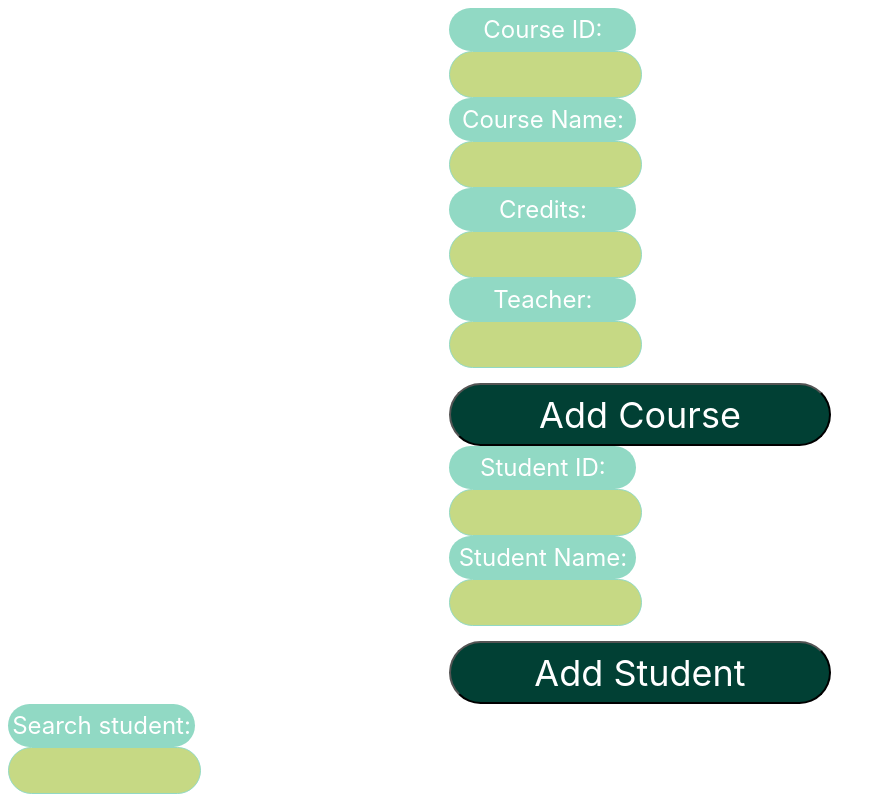
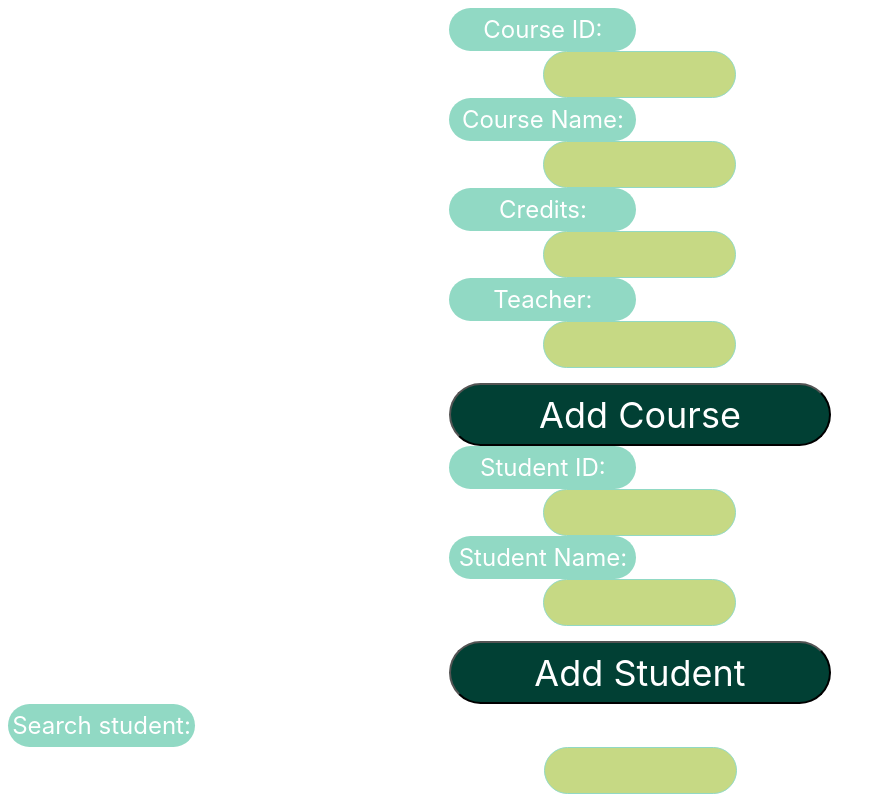
Before and after one commit to DBfp/DB_fp, a React (Create React App) app in the folder client/: page / in a window 1280 px wide. Shown: the top 800 px of the page, without its empty margins (0-886 px from the left). Built offline with nearby package versions, Linux system fonts and the light colour scheme; no server answers.

Commit message:
Update App.css

```diff
--- a/client/src/App.css
+++ b/client/src/App.css
@@ -15,13 +15,15 @@
 }
 
 input {
-  align-items: center;
+  /*align-items: center;*/
+  margin-left: auto;
+  margin-right: auto;
   width: 220px;
   height: 56px;
   flex-shrink: 0;
   border-radius: 35px;
-border: 1px solid #91D9C4;
-background: #C6D984;
+  border: 1px solid #91D9C4;
+  background: #C6D984;
 
   display: flex;
   width: 187px;
@@ -40,7 +42,7 @@ background: #C6D984;
 }
 
 label {
-  align-items: center;
+  /*align-items: center;*/
   width: 417px;
   height: 71px;
   flex-shrink: 0;
```
